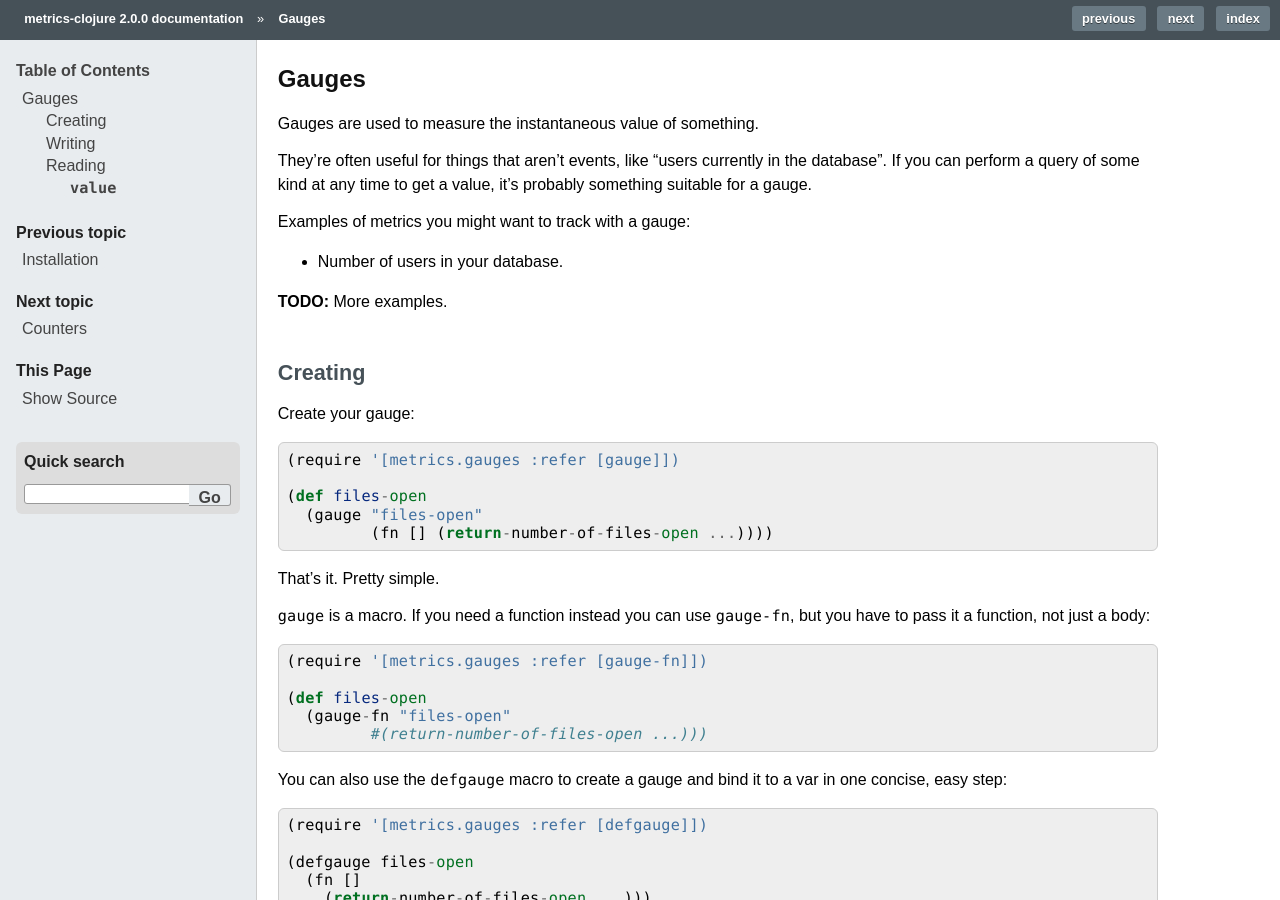
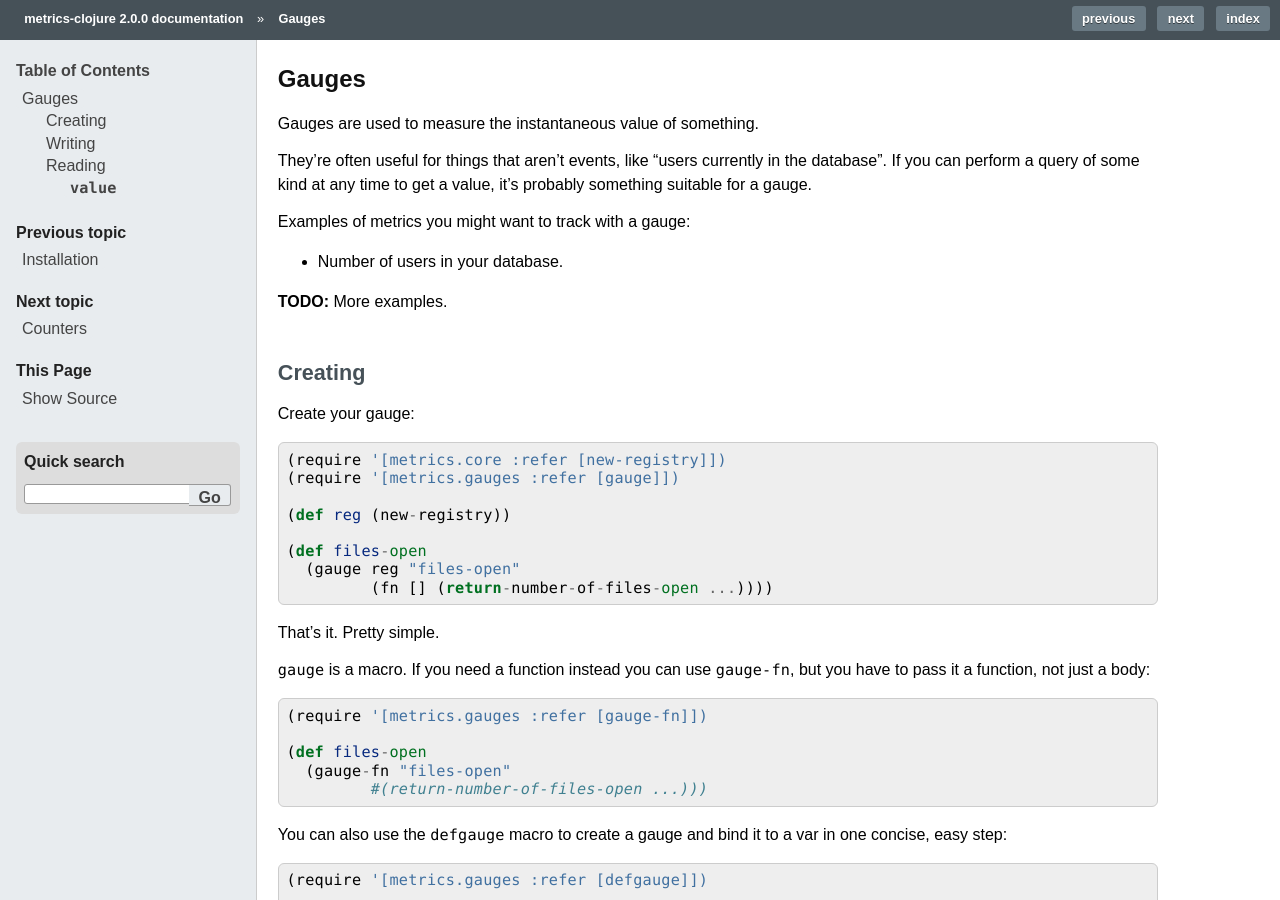
Before and after one commit to clj-commons/metrics-clojure, a Sphinx documentation site: the page built from docs/source/metrics/gauges.rst, in a window 1280 px wide and 900 px high. Built offline with Sphinx 7.4.7, drawn with Linux system fonts in a browser that asks for light colours.

Commit message:
Demonstrate explicit registry argument in the first example

```diff
--- a/docs/source/metrics/gauges.rst
+++ b/docs/source/metrics/gauges.rst
@@ -18,10 +18,13 @@ Creating
 
 Create your gauge::
 
+    (require '[metrics.core :refer [new-registry]])
     (require '[metrics.gauges :refer [gauge]])
 
+    (def reg (new-registry))
+
     (def files-open
-      (gauge "files-open"
+      (gauge reg "files-open"
              (fn [] (return-number-of-files-open ...))))
 
 That's it. Pretty simple.
```
